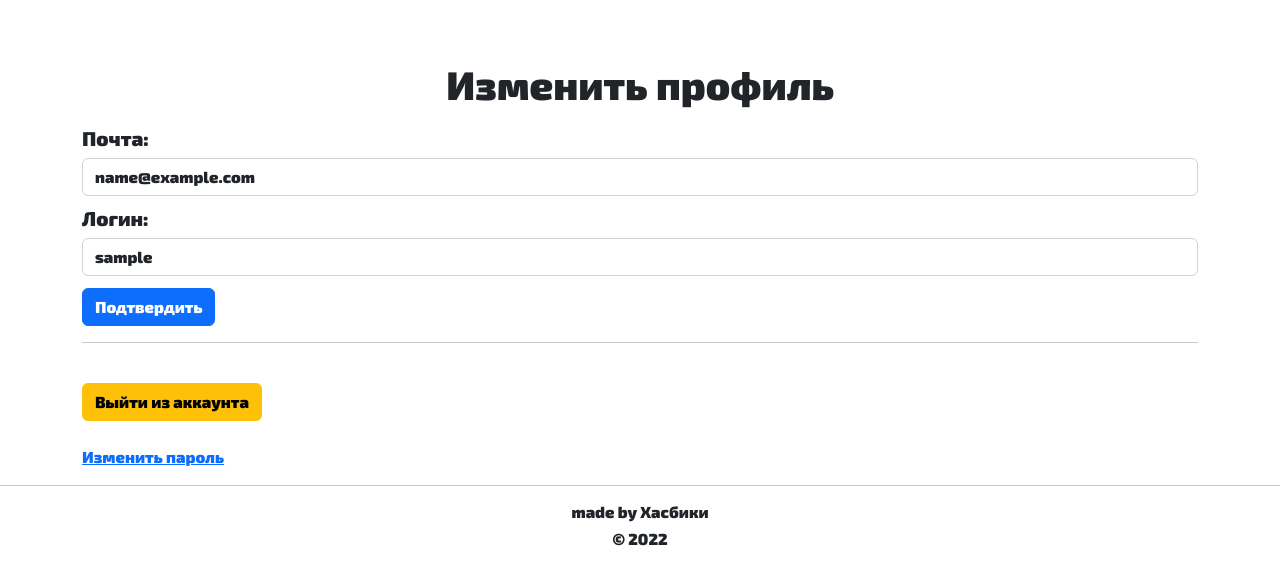
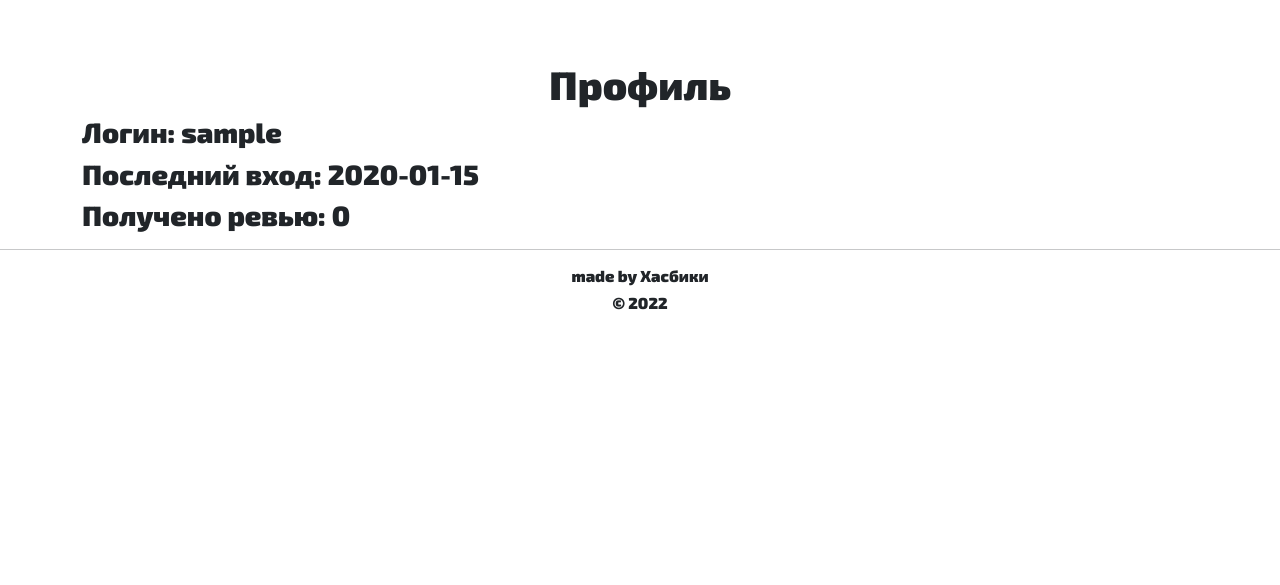
Before and after one commit to aeonva1ues/essaypractice, a Django app: page /auth/change-profile-info/ in a window 1280 px wide. Shown: the part 116-701 px from the top of the page. Run offline with Django 3.2, Linux system fonts and the light colour scheme; a user stored in the database is signed in; tables that the repository leaves empty hold one stand-in row (values such as "Sample post"); some libraries are stand-ins or nearby versions.

Commit message:
fix templates

```diff
--- a/essay_practice/templates/include/header.html
+++ b/essay_practice/templates/include/header.html
@@ -34,8 +34,8 @@
                 Личный кабинет
               </button>
               <ul class="dropdown-menu">
-                <li><a class="dropdown-item" href="{% url 'users:profile' %}">Профиль</a></li>
-                <li><a class="dropdown-item" href="{% url 'users:profile' %}">Редактировать профиль</a></li>
+                <li><a class="dropdown-item" href="{% url 'profile' %}">Профиль</a></li>
+                <li><a class="dropdown-item" href="{% url 'users:change-profile' %}">Редактировать профиль</a></li>
                 <li><a class="dropdown-item" href="{% url 'logout' %}">Выйти</a></li>
               </ul>
             </div>
--- a/essay_practice/templates/users/profile.html
+++ b/essay_practice/templates/users/profile.html
@@ -1,16 +1,14 @@
 {% extends 'base.html' %}
+
 {% block title %}
 <title>Профиль</title>
 {% endblock %}
+
 {% block content %}
 <div class="container" style="padding-top: 60px">
-    <h1 class="text-center">Изменить профиль</h1>
-    {% include 'include/form_post.html' %}
-    <hr>
-    <br>
-    <a class="btn btn-warning" href="{% url 'logout' %}">Выйти из аккаунта</a>
-    <br>
-    <br>
-    <a href="{% url 'password_change' %}">Изменить пароль</a>
+    <h1 class="text-center">Профиль</h1>
+    <h3>Логин: {{ user.username }}</h3>
+    <h3>Последний вход: {{ user.last_login|date:"Y-m-d" }}</h3>
+    <h3>Получено ревью: {{ review_count|length }}</h3>
 </div>
 {% endblock %}
```
Also changed, not shown: essay_practice/templates/users/change_profile.html (added, +16 -0 lines).
